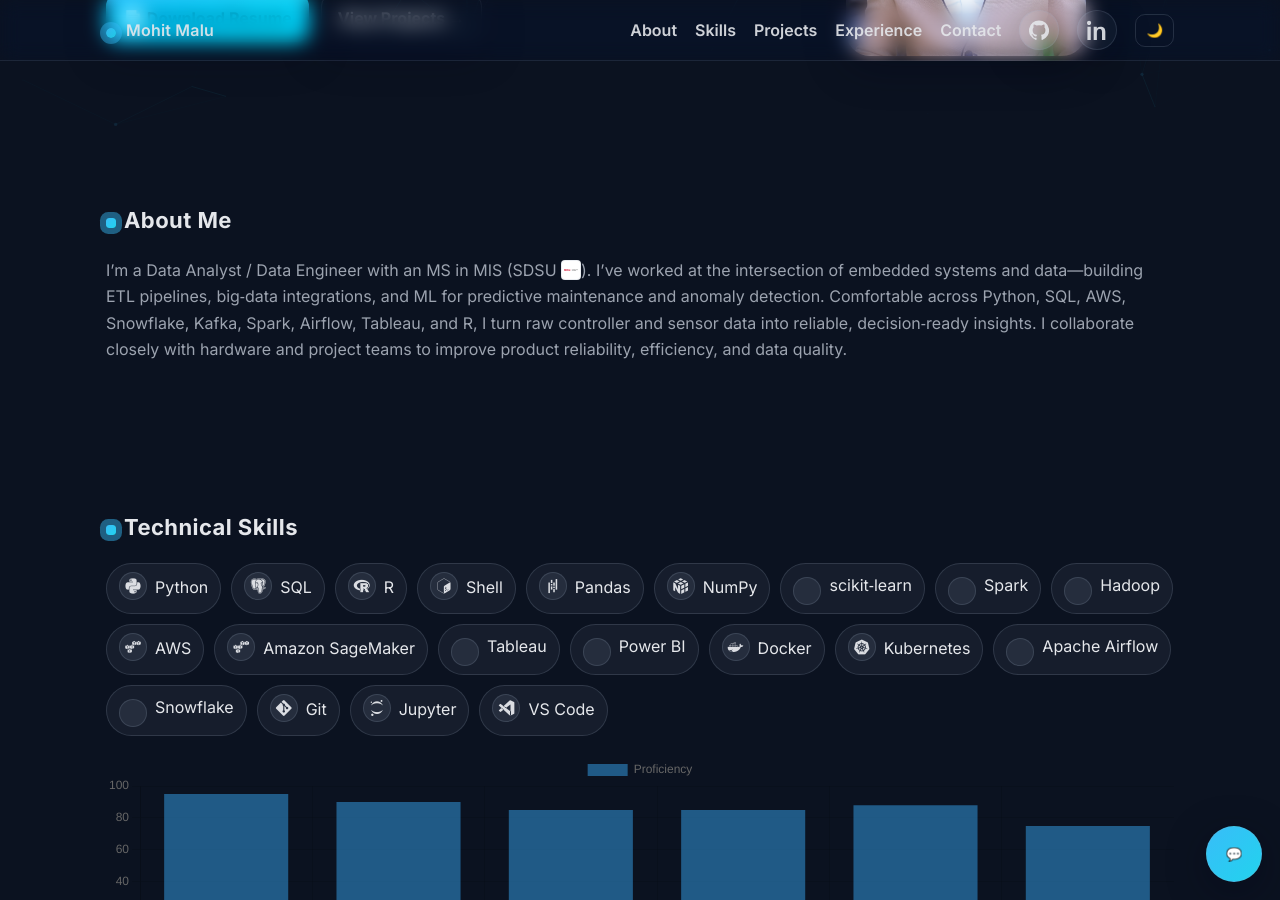
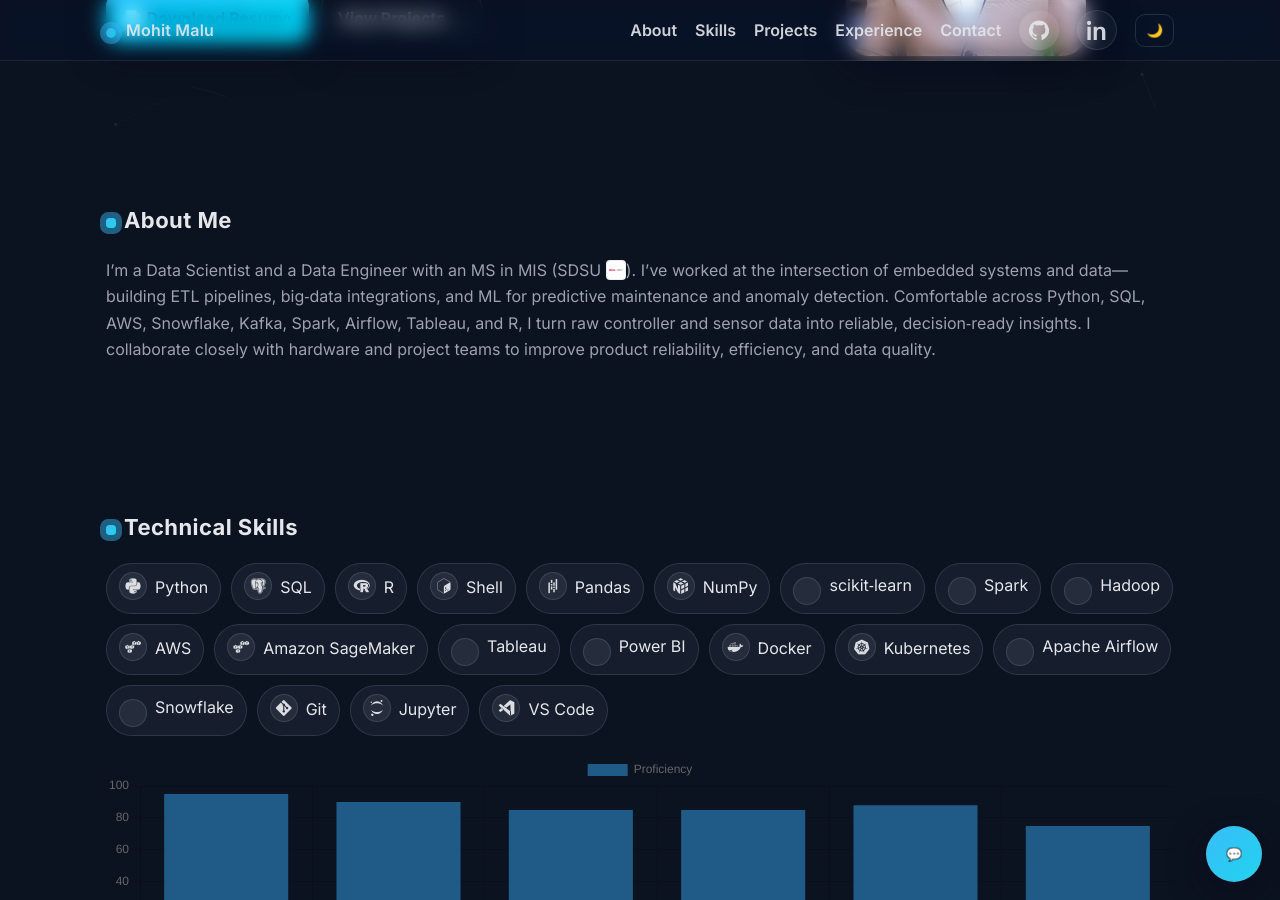
Before and after one commit to malumohit/mohitmalu.github.io, a Jekyll site: the page index.html, which Jekyll copies as it is, in a window 1280 px wide and 900 px high, scrolled down 317 px. Built offline with Jekyll 4.4.1, drawn with Linux system fonts in a browser that asks for light colours.

Commit message:
Update job title in About section

```diff
--- a/index.html
+++ b/index.html
@@ -191,7 +191,7 @@
   <!-- About -->
   <section id="about" data-appear>
     <h2 class="section-title"><span class="bar"></span>About Me</h2>
-    <p class="muted">I’m a Data Analyst / Data Engineer with an MS in MIS (SDSU <img class="logo-sdsu" src="images/sdsu.png" alt="SDSU" />). I’ve worked at the intersection of embedded systems and data—building ETL pipelines, big‑data integrations, and ML for predictive maintenance and anomaly detection. Comfortable across Python, SQL, AWS, Snowflake, Kafka, Spark, Airflow, Tableau, and R, I turn raw controller and sensor data into reliable, decision‑ready insights. I collaborate closely with hardware and project teams to improve product reliability, efficiency, and data quality.</p>
+    <p class="muted">I’m a Data Scientist and a Data Engineer with an MS in MIS (SDSU <img class="logo-sdsu" src="images/sdsu.png" alt="SDSU" />). I’ve worked at the intersection of embedded systems and data—building ETL pipelines, big‑data integrations, and ML for predictive maintenance and anomaly detection. Comfortable across Python, SQL, AWS, Snowflake, Kafka, Spark, Airflow, Tableau, and R, I turn raw controller and sensor data into reliable, decision‑ready insights. I collaborate closely with hardware and project teams to improve product reliability, efficiency, and data quality.</p>
   </section>
 
   <!-- Skills -->
```
